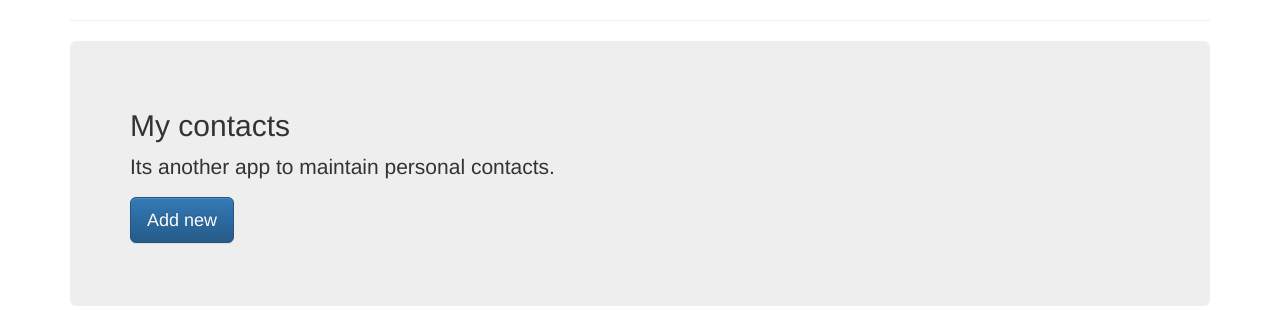
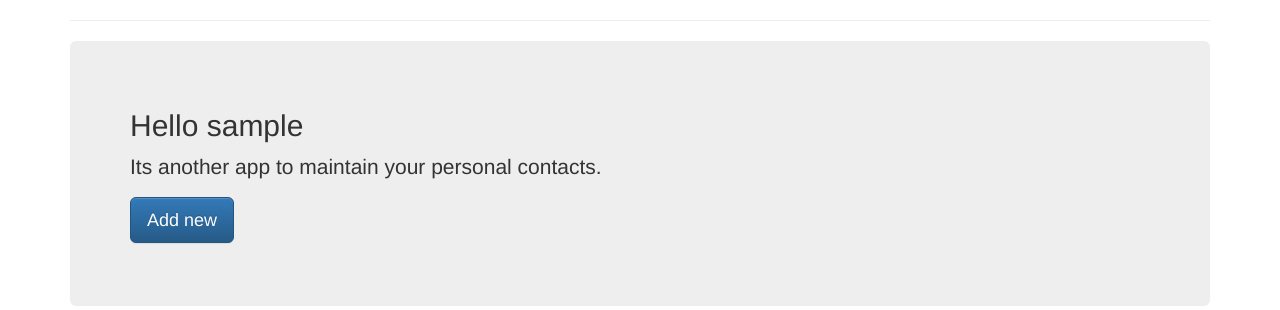
Before and after one commit to kartheek527/mycontacts, a Django app: a page that uses mycontacts/templates/home.html in a window 1280 px wide. Shown: the part 56-366 px from the top of the page. Run offline with Django 3.2, Linux system fonts and the light colour scheme; the visitor is signed in with stand-in values (Sample User, id 1); data that the repository does not hold is empty; some libraries are stand-ins or nearby versions.

Commit message:
Added username in lading page.

```diff
--- a/mycontacts/templates/home.html
+++ b/mycontacts/templates/home.html
@@ -3,8 +3,8 @@
 {% block content %}
 
       <div class="jumbotron">
-        <h2>My contacts</h2>
-        <p>Its another app to maintain personal contacts.</p>
+        <h2>Hello {{request.user.username}}</h2>
+        <p>Its another app to maintain your personal contacts.</p>
         <p><a href="{% url 'new_contact' %}" class="btn btn-primary btn-lg" >Add new</a></p>
       </div>
 
--- a/mycontacts/templates/layout.html
+++ b/mycontacts/templates/layout.html
@@ -8,7 +8,7 @@
     <meta name="description" content="">
     <meta name="author" content="kartheek karnati">
 
-    <title>My contacts | home</title>
+    <title>My contacts | Home</title>
 
     <!-- Latest compiled and minified CSS -->
     <link rel="stylesheet" href="https://maxcdn.bootstrapcdn.com/bootstrap/3.3.7/css/bootstrap.min.css">
```
